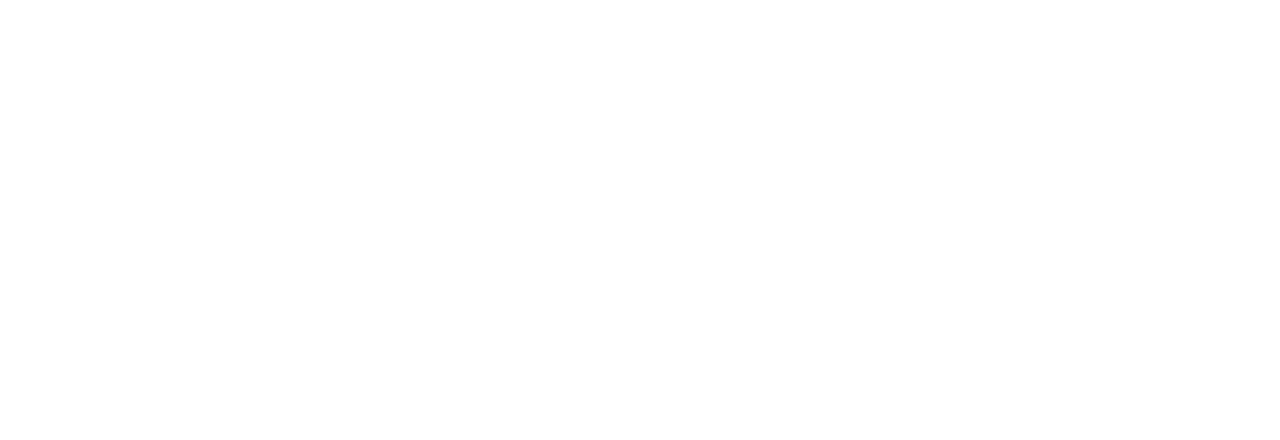
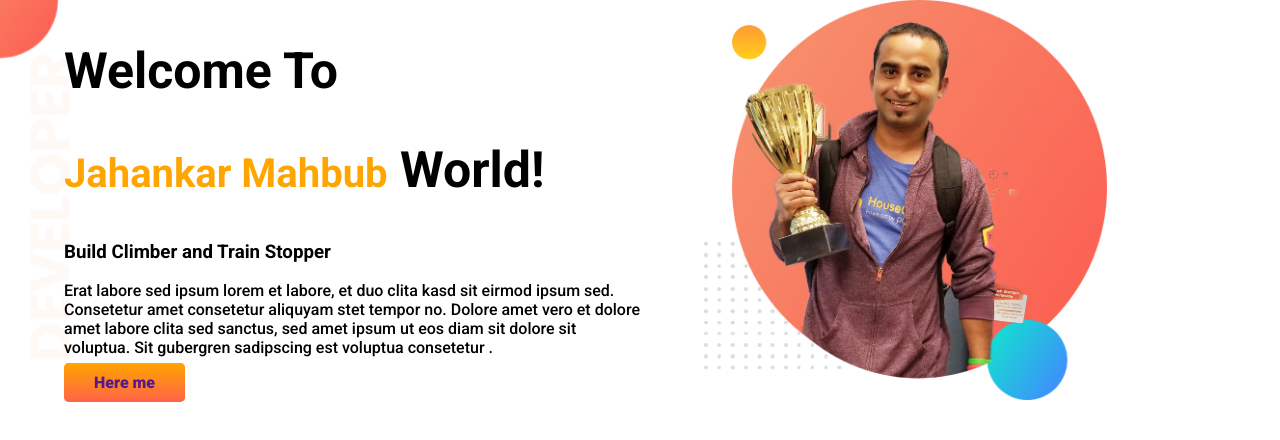
Before and after one commit to khaleda11/developer-portfolio, a plain HTML site: page index.html in a window 1280 px wide. Drawn offline with Linux system fonts and the light colour scheme.

Commit message:
top banner added

```diff
--- a/index.html
+++ b/index.html
@@ -5,9 +5,32 @@
           <meta http-equiv="X-UA-Compatible" content="IE=edge">
           <meta name="viewport" content="width=device-width, initial-scale=1.0">
           <title> My Portfolio </title>
+          <link rel="preconnect" href="https://fonts.googleapis.com">
+          <link rel="preconnect" href="https://fonts.gstatic.com" crossorigin>
+          <link href="https://fonts.googleapis.com/css2?family=Roboto:ital,wght@0,500;0,700;0,900;1,400&display=swap" rel="stylesheet">
+
           <link rel ="stylesheet" href ="style.css">
 </head>
 <body>
+          <section class="top-banner">
+             <div class="half-width">
+
+                    <h1> Welcome To</h1>
+                    <h1> <span class="orange">Jahankar Mahbub</span> World! </h1>
+                   <h3> Build Climber and Train Stopper</h3>
+
+                   <p> Erat labore sed ipsum lorem et labore, et duo clita kasd sit eirmod ipsum sed. Consetetur amet consetetur aliquyam stet tempor no. Dolore amet vero et dolore amet labore clita sed sanctus, sed amet ipsum ut eos diam sit dolore sit voluptua. Sit gubergren sadipscing est voluptua consetetur . </p>
+
+                   <a class="link-button" target ="_blank" href =""> Here me</a>
+            </div>
+
+            <div class=" half-width">
+             <img src ="images/jhankar.png" alt ="">
+
+            </div>
+
+          </section>
+
 
 </body>
 </html>
--- a/style.css
+++ b/style.css
@@ -0,0 +1,33 @@
+body{
+          font-family: 'Roboto', sans-serif;
+          margin: 0;
+}
+h1 {
+          font-size: 50px;
+}
+.orange{
+          color: orange;
+          font-size: 40px;
+}
+section{
+          display: flex;
+}
+.half-width{
+          width: 50%;
+          padding-left: 5%;
+}
+.half-width img{
+          width: 70%;
+}
+.link-button{
+          font-weight: 800;
+          text-decoration: none;
+          background-color: orange;
+          padding: 10px 30px;
+          border-radius: 5px;
+          background-image: linear-gradient(orange,tomato);
+}
+.top-banner{
+          background-image: url(images/top-banner.png);
+          background-repeat: no-repeat;
+}
```
Also changed, not shown: images/dream-bg.png (added), images/exp-bg.png (added), images/jhankar.png (added), images/jhankar2.png (added), images/my-bg.png (added), images/my-bg2.png (added), images/top-banner.png (added), 7 other files.
